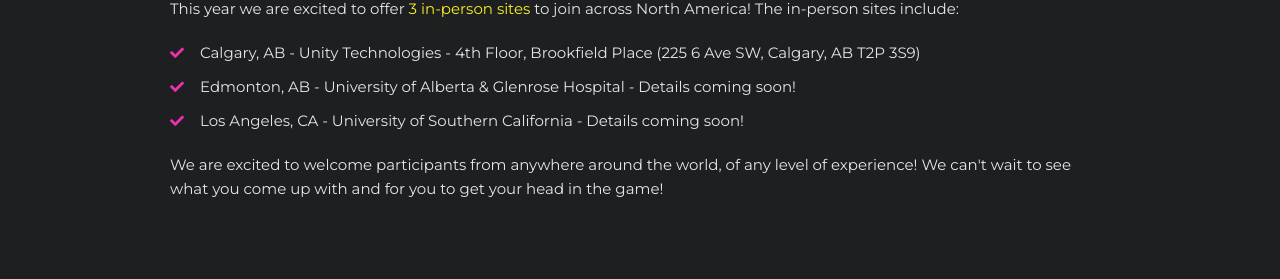
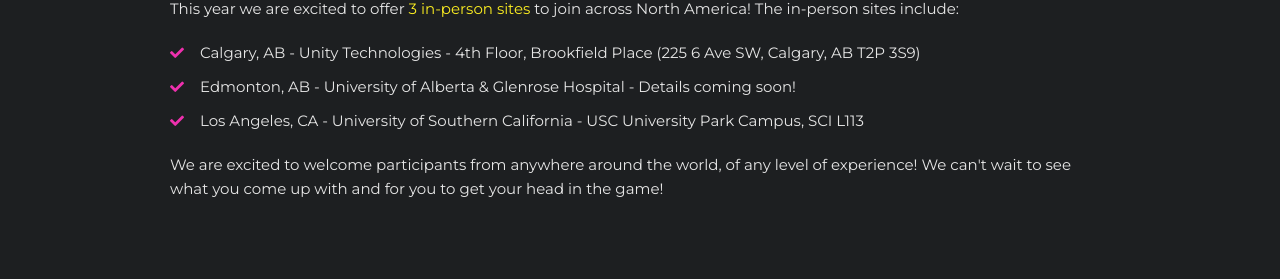
Before and after one commit to BCI-Games/bci-games.github.io, a Jekyll site: the page built from gamejam.html, in a window 1280 px wide and 900 px high, scrolled down 2270 px. Shown: the part 149-428 px from the top of the window. Built offline with Jekyll 4.4.1, drawn with Linux system fonts in a browser that asks for light colours.

Commit message:
Added USC Space info

```diff
--- a/gamejam.html
+++ b/gamejam.html
@@ -75,7 +75,7 @@
                     <ul>
                         <li>Calgary, AB - Unity Technologies - 4th Floor, Brookfield Place (225 6 Ave SW, Calgary, AB T2P 3S9) </li>
                         <li>Edmonton, AB -  University of Alberta & Glenrose Hospital - Details coming soon!</li>
-                        <li>Los Angeles, CA - University of Southern California - Details coming soon! </li>
+                        <li>Los Angeles, CA - University of Southern California - USC University Park Campus, SCI L113 </li>
                     </ul>
 
                     <p>
```
